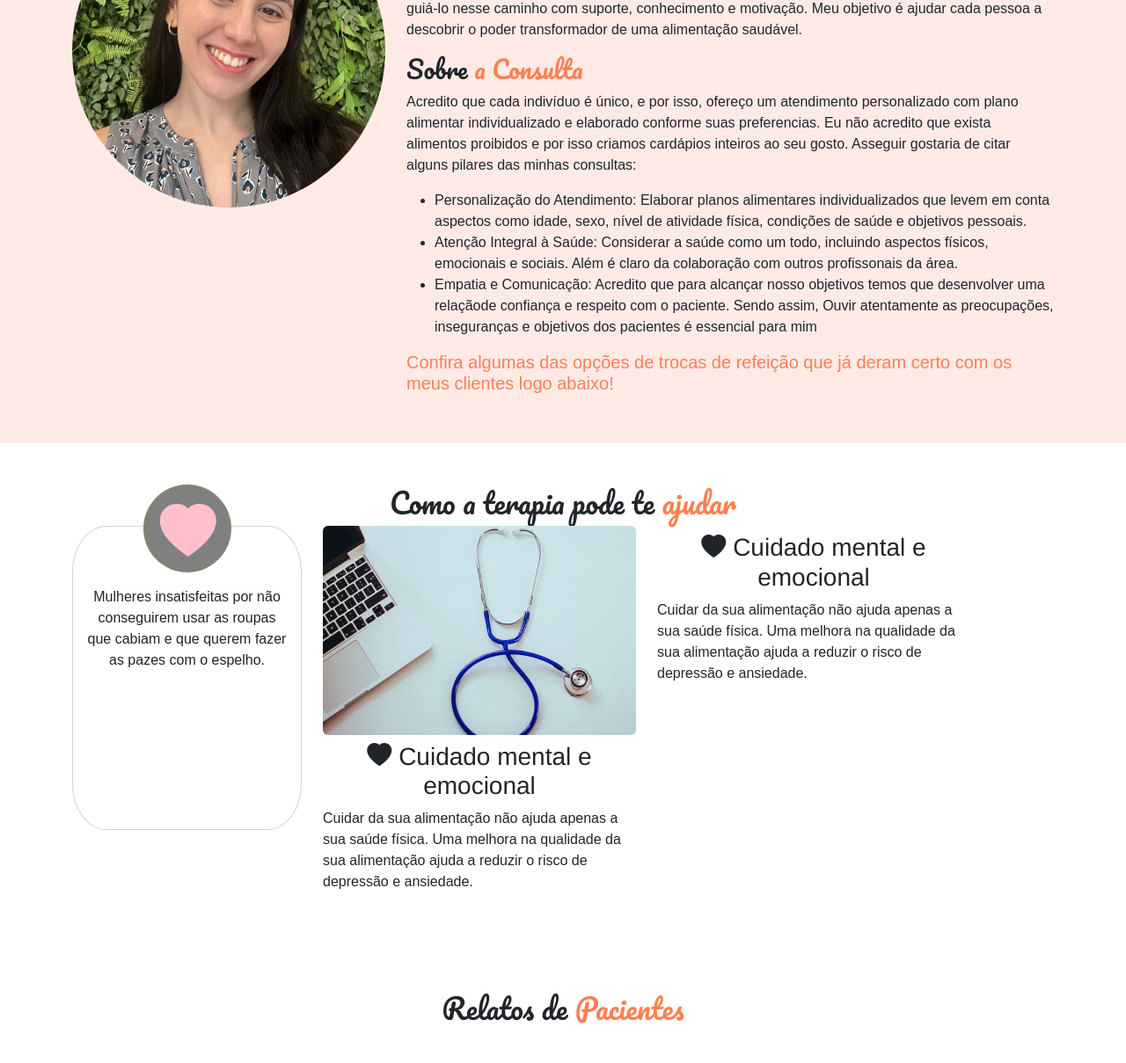
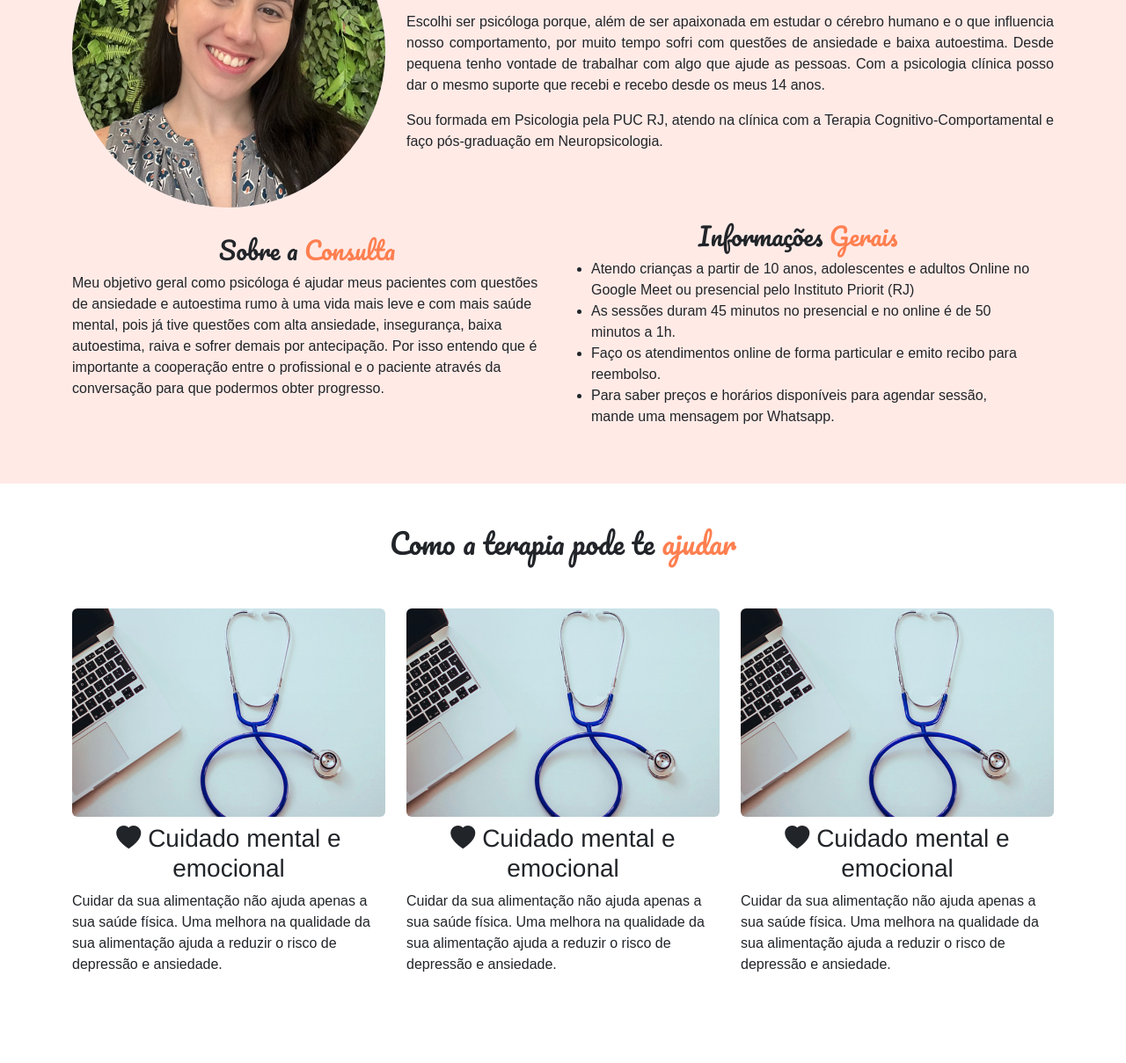
Before and after one commit to jake7038/Psicologa-Beatriz-Santos, a plain HTML site: page index.html in a window 1280 px wide. Shown: the part 274-1483 px from the top of the page at 88% size. Drawn offline with nearby package versions, Linux system fonts and the light colour scheme.

Commit message:
site versão 0.6

```diff
--- a/index.html
+++ b/index.html
@@ -3,7 +3,7 @@
 <head>
     <meta charset="UTF-8">
     <meta name="viewport" content="width=device-width, initial-scale=1.0">
-    <title> Nutri Eloah Ribeiro</title>
+    <title> Beatriz Santos | Psicologa</title>
     <link rel="preconnect" href="https://fonts.googleapis.com">
 <link rel="preconnect" href="https://fonts.gstatic.com" crossorigin>
 <link href="https://fonts.googleapis.com/css2?family=Nunito:ital,wght@0,200..1000;1,200..1000&family=Pacifico&display=swap" rel="stylesheet">
@@ -42,19 +42,28 @@
                     <div class="col-md-4">
                         <img src="img/fotos/beatriz.jpg" class="d-block w-100 " style="border-radius:50%;" alt="">
                     </div>
-                    <div class="col-md-8 mt-3 mt-md-0">
+                    <div class="col-md-8 mt-3 mt-md-0 sobre-mim">
                         <h2 class="section-title " style="font-family: Pacifico;">Sobre <span>Mim</span></h2>
                         <p>
-                            Olá! Sou Eloah Ribeiro, nutricionista apaixonada por promover a saúde e o bem-estar através da alimentação consciente e equilibrada. Seja para perder peso, ganhar massa muscular, melhorar a performance esportiva ou simplesmente adotar hábitos alimentares mais saudáveis, estou aqui para guiá-lo nesse caminho com suporte, conhecimento e motivação. Meu objetivo é ajudar cada pessoa a descobrir o poder transformador de uma alimentação saudável.                        </p>
-                        <h3 class="section-title" style="font-family: Pacifico;">Sobre <span>a Consulta</span></h3>
-                        <p>Acredito que cada indivíduo é único, e por isso, ofereço um atendimento personalizado com plano alimentar individualizado e elaborado conforme suas preferencias. Eu não acredito que exista alimentos proibidos e por isso criamos cardápios inteiros ao seu gosto. Asseguir gostaria de citar alguns pilares das minhas consultas:</p>
-                        <ul>
-                            <li>Personalização do Atendimento: Elaborar planos alimentares individualizados que levem em conta aspectos como idade, sexo, nível de atividade física, condições de saúde e objetivos pessoais.</li>
-                            <li>Atenção Integral à Saúde: Considerar a saúde como um todo, incluindo aspectos físicos, emocionais e sociais. Além é claro da colaboração com outros profissonais da área. </li>
-                            <li>Empatia e Comunicação: Acredito que para alcançar nosso objetivos temos que desenvolver uma relaçãode confiança e respeito com o paciente. Sendo assim, Ouvir atentamente as preocupações, inseguranças e objetivos dos pacientes é essencial para mim</li>
-                        </ul>
-                        <h5> <span class="text-colored">Confira algumas das opções de trocas de refeição que já deram certo com os meus clientes logo abaixo!</span> </h5>
-                    </div>
+                            Meu nome é Beatriz, mas todo mundo me chama de Bia.</p>
+                            <p>Escolhi ser psicóloga porque, além de ser apaixonada em estudar o cérebro humano e o que influencia nosso comportamento, por muito tempo sofri com questões de ansiedade e baixa autoestima. Desde pequena tenho vontade de trabalhar com algo que ajude as pessoas. Com a psicologia clínica posso dar o mesmo suporte que recebi e recebo desde os meus 14 anos.</p>
+                            <p>Sou formada em Psicologia pela PUC RJ, atendo na clínica com a Terapia Cognitivo-Comportamental e faço pós-graduação em Neuropsicologia.</p>
+                        </div>
+                        <div class="row pt-3">
+                            <div class="col-md-6 pt-3">
+                                <h3 class="section-title text-center" style="font-family: Pacifico;">Sobre a <span>Consulta</span></h3>
+                                <p>Meu objetivo geral como psicóloga é ajudar meus pacientes com questões de ansiedade e autoestima rumo à uma vida mais leve e com mais saúde mental, pois já tive questões com alta ansiedade, insegurança, baixa autoestima, raiva e sofrer demais por antecipação. Por isso entendo que é importante a cooperação entre o profissional e o paciente através da conversação para que podermos obter progresso.</p>
+                            </div>
+                            <div class="col-md-6">
+                                <h3 class="section-title text-center" style="font-family: Pacifico;">Informações <span>Gerais</span></h3>
+                                <ul>
+                                    <li>Atendo crianças a partir de 10 anos, adolescentes e adultos Online no Google Meet ou presencial pelo Instituto Priorit (RJ)</li>
+                                    <li>As sessões duram 45 minutos no presencial e no online é de 50 minutos a 1h.</li>
+                                    <li>Faço os atendimentos online de forma particular e emito recibo para reembolso.</li>
+                                    <li>Para saber preços e horários disponíveis para agendar sessão, mande uma mensagem por Whatsapp.</li>
+                                </ul>
+                            </div>
+                        </div>
                 </div>
             </div>
         </div>
@@ -62,19 +71,18 @@
     <section id="terapia" class="pt-5 pb-5">
         <div class="container">
         <div class="row">
-            <h2 class="section-title text-center" style="font-family: Pacifico;">Como a terapia pode te <span>ajudar</span></h2>
+            <h2 class="section-title text-center pb-5" style="font-family: Pacifico;">Como a terapia pode te <span>ajudar</span></h2>
 
-            <div class="col-lg-3 col-md-6 col-sm-12 text-center">
-                <div class="card border-secundary mb-3 " >
+            <div class="col-md-4">
+                <img src="./img/fotos/saude1.jpg"  class="d-block w-100 rounded mb-2" alt="">
+                <h3 class="section-title text-center">
+                    <i class="bi bi-heart-fill"></i>
+                    Cuidado mental e emocional</h3>
+                <p>
+                    Cuidar da sua alimentação não ajuda apenas a sua saúde física. Uma melhora na qualidade da sua alimentação ajuda a reduzir o risco de depressão e ansiedade.                </p>
 
-                    <div class="card-body text-secundary ">
-                        <div class="subir-circulo">
-                            <h1><div class="circle "><i class="bi bi-heart-fill"></i></div></h1>
-                        </div>
-                    <p class="card-text"><span>Mulheres insatisfeitas por não conseguirem usar as roupas que cabiam e que querem fazer as pazes com o espelho.</span></p>
-                    </div>
-            </div>
-            </div>
+
+                </div>
 
 
             <div class="col-md-4">
@@ -89,13 +97,16 @@
                 </div>
 
                 <div class="col-md-4">
-                    <img src="./img/nutri eloah/saude2.jpg"  class="d-block w-100 rounded mb-2" alt="">
+                    <img src="./img/fotos/saude1.jpg"  class="d-block w-100 rounded mb-2" alt="">
                     <h3 class="section-title text-center">
                         <i class="bi bi-heart-fill"></i>
                         Cuidado mental e emocional</h3>
                     <p>
                         Cuidar da sua alimentação não ajuda apenas a sua saúde física. Uma melhora na qualidade da sua alimentação ajuda a reduzir o risco de depressão e ansiedade.                </p>
-            </div>
+
+
+                    </div>
+
         </div>
 
 
@@ -172,13 +183,13 @@
                             Redes sociais</h2>
                         <ul class="social-links">
                             <li class="fs-3">
-                                <a href="#"> <i class="bi bi-facebook text-colored"> </i></a>
+                                <a href="https://www.tiktok.com/@psibiasantos?_t=8eXXQSXzMCT&_r=1"> <i class="bi bi-tiktok text-colored"> </i></a>
                             </li>
                             <li class="fs-3 ms-2 me-2">
-                                <a href="https://www.instagram.com/nutrieloahribeiro/"> <i class="bi bi-instagram text-colored"> </i></a>
+                                <a href="https://www.instagram.com/psibiasantos/"> <i class="bi bi-instagram text-colored"> </i></a>
                             </li>
                             <li class="fs-3">
-                                <a href="https://api.whatsapp.com/send?+1=pt_BR&phone=5521981292289&text=Gostaria+de+saber+mais+sobre+a+consulta+nutricional"> <i class="bi bi-whatsapp text-colored"> </i></a>
+                                <a href="https://wa.me/5521999339333"> <i class="bi bi-whatsapp text-colored"> </i></a>
                             </li>
                         </ul>
                     </div>
@@ -195,7 +206,7 @@
                 </div>
             </div>
             <footer>
-               <p class="text-center">&copy;Todos os Direitos Reservados 2024 Rafael Costa</p>
+               <p class="text-center">&copy;Todos os Direitos Reservados 2024 Beatriz Santos</p>
             </footer>
         </div>
     </section>
--- a/main.css
+++ b/main.css
@@ -45,6 +45,12 @@ body{
 #sobre-mim,  #entre-em-contato{
     background-color:#ffeae6 ;
 }
+
+.sobre-mim{
+    align-content: center;
+    text-align: justify;
+}
+
 
 #terapia{
 
```
